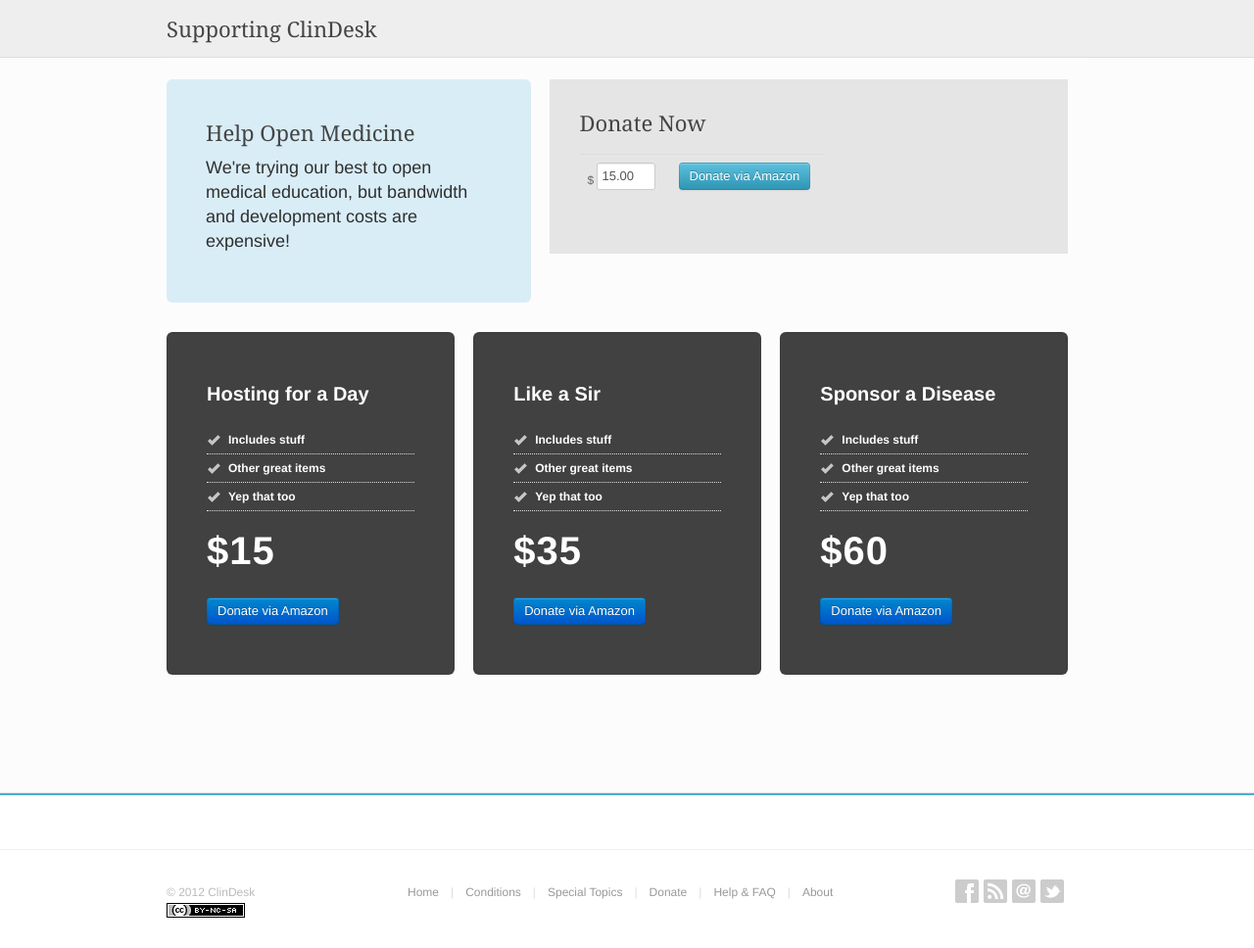
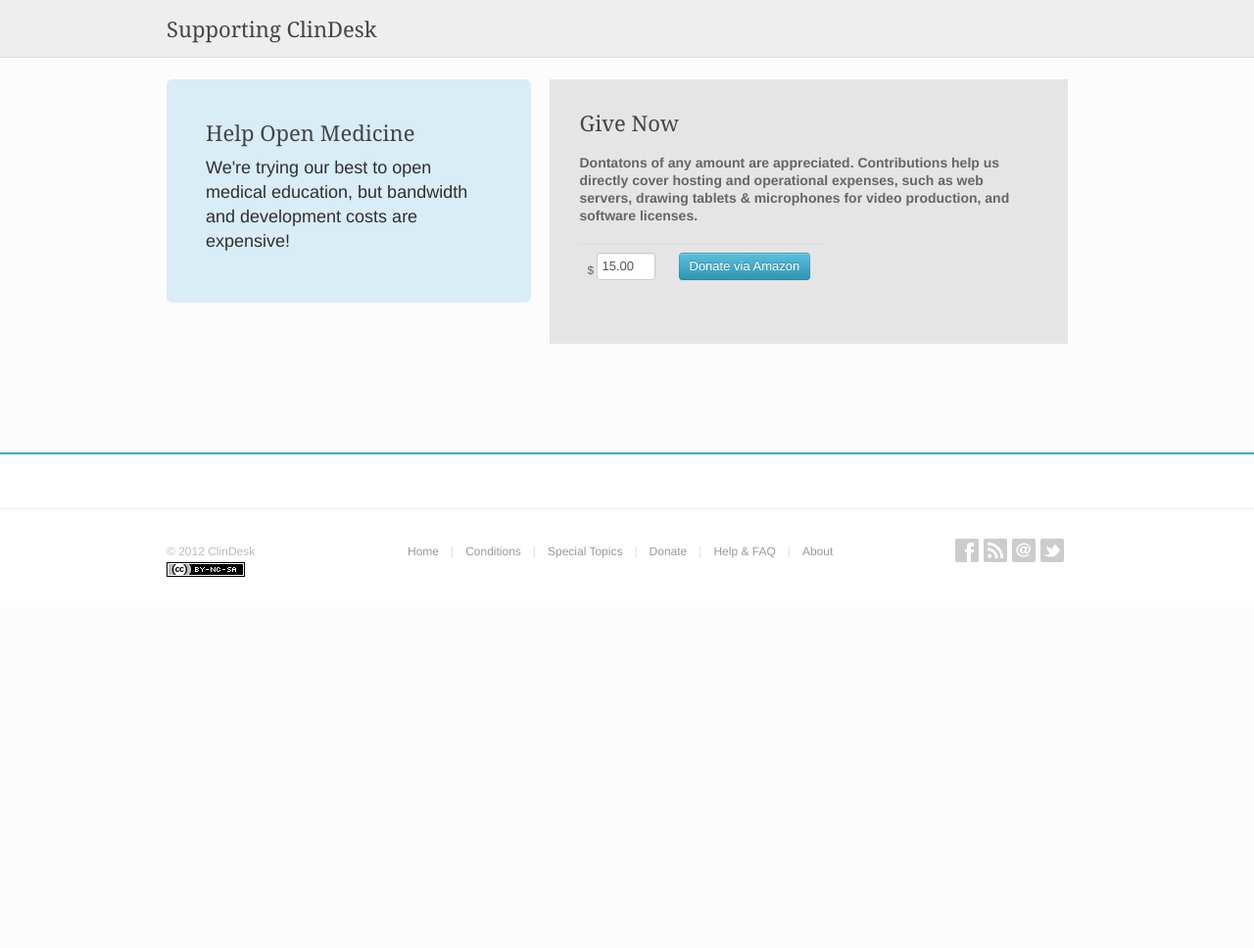
Before and after one commit to WhiteCoatAcademy/clindesk.org, a Flask app: page /donate.html in a window 1280 px wide. Shown: the part 120-1088 px from the top of the page at 98% size. After the commit the page ends 709 px from the top, so only its background shows below. Run offline with Flask 2, Linux system fonts and the light colour scheme; some libraries are stand-ins or nearby versions.

Commit message:
This (tentatively) closes #30. We should fix this donations page later. Anyone?

```diff
--- a/templates/donate.html
+++ b/templates/donate.html
@@ -29,7 +29,9 @@
                             <div class="span7">
 {#                              <blockquote><p>"Inspirational tiny quote here omg."</p><small class="pull-right">Some Guy</small></blockquote>#}
                                 <blockquote>
-                                    <h2>Donate Now</h2><br/>
+                                    <h2>Give Now</h2><br/>
+                                    <h4>Dontatons of any amount are appreciated. Contributions help us directly cover hosting and operational expenses,
+                                        such as web servers, drawing tablets &amp; microphones for video production, and software licenses.</h4>
                                     <p>
                                     	<table class="table" border="0" cellpadding="0" cellspacing="0" style="width:250px">
                                     	<form action="https://authorize.payments.amazon.com/pba/paypipeline" method="post">
@@ -56,7 +58,7 @@
                                 </blockquote>
                             </div>
                           </div>
-
+{#
                           <div class="row-fluid">
                             <div class="span4">
                               <div class="hero-unit price inverse well">
@@ -106,7 +108,7 @@
                               </div>
                             </div>
                           </div>
-
+#}
 
 {#
                           <div class="row-fluid">
```
